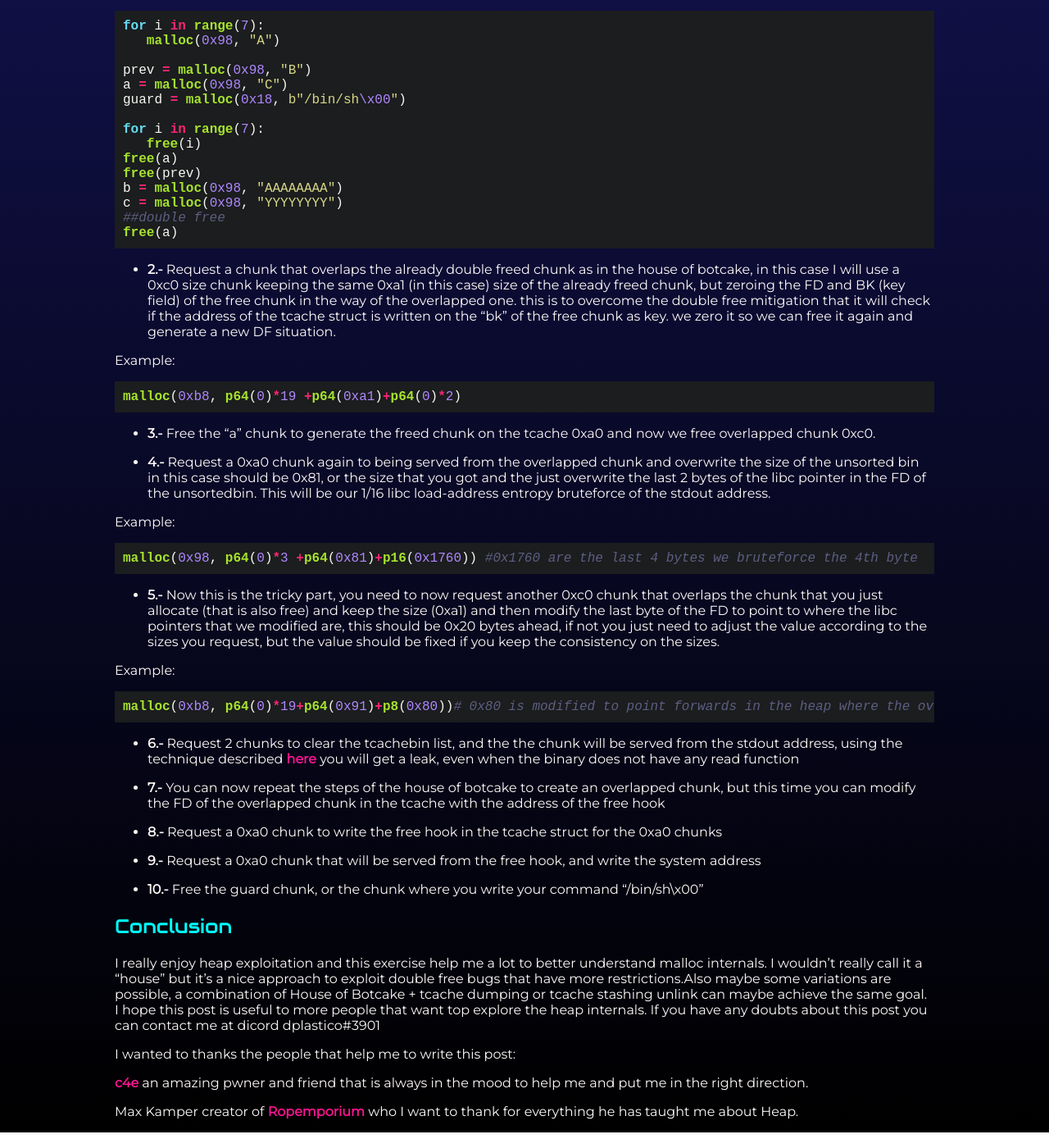
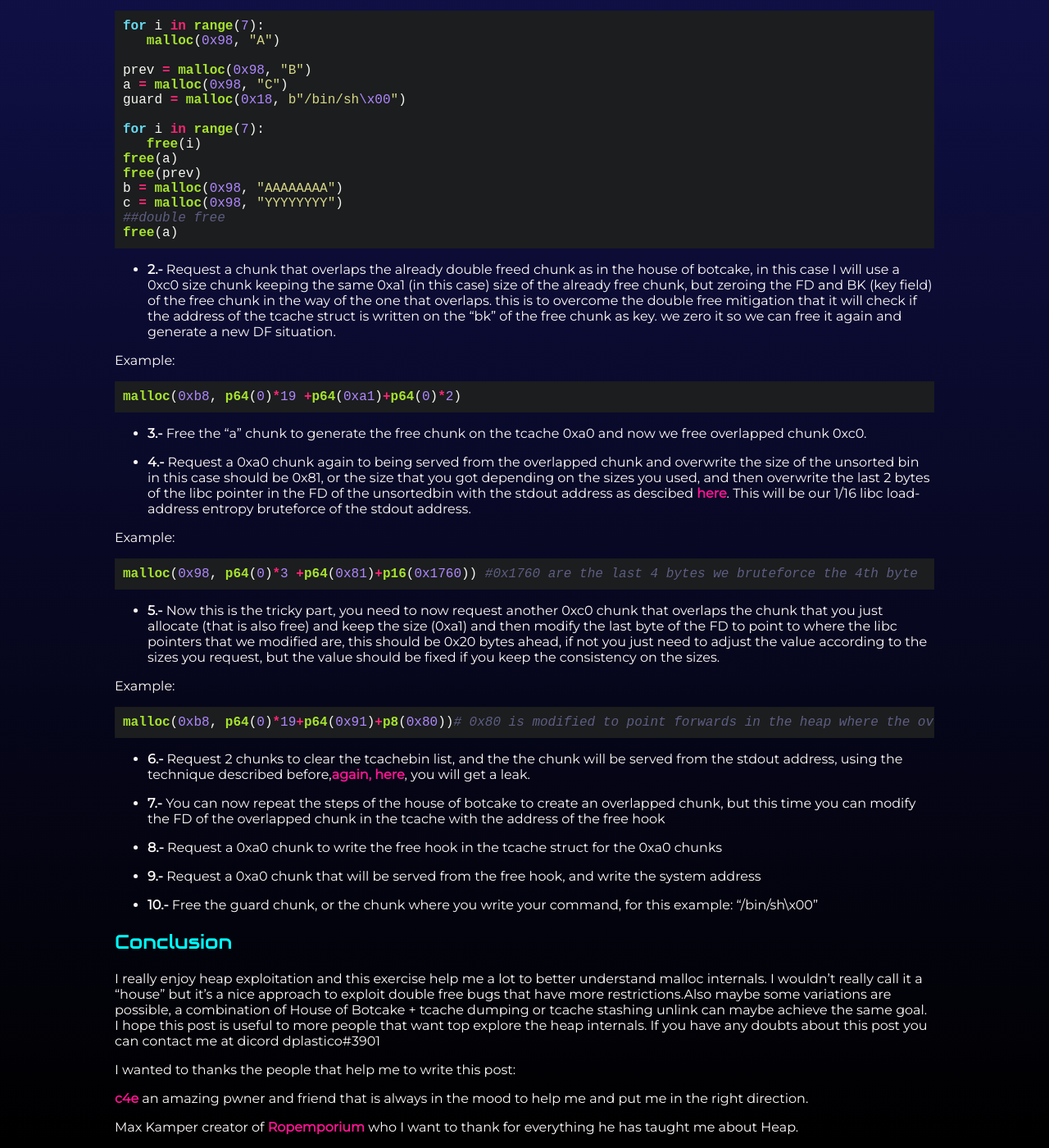
Before and after one commit to dplastico/dplastico.github.io, a Jekyll site: the page built from _posts/2021-10-17-Learning-Double-Restrictions:The-house-of-plastic-cake.md, in a window 1280 px wide and 1400 px high, scrolled down 1189 px. Shown: the whole window at 82% size. Built offline with Jekyll 4.4.1, drawn with Linux system fonts in a browser that asks for light colours; nearby versions of some CDN libraries.

Commit message:
house of plastic v1.8

````diff
--- a/_posts/2021-10-17-Learning-Double-Restrictions:The-house-of-plastic-cake.md
+++ b/_posts/2021-10-17-Learning-Double-Restrictions:The-house-of-plastic-cake.md
@@ -50,16 +50,16 @@ c = malloc(0x98, "YYYYYYYY")
 free(a)
 ```
 
-* **2.-** Request a chunk that overlaps the already double freed chunk as in the house of botcake, in this case I will  use a 0xc0 size chunk keeping the same 0xa1 (in this case) size of the already freed chunk, but zeroing the FD and BK (key field) of the free chunk in the way of the overlapped one. this is to overcome the double free mitigation that it will check if the address of the tcache struct is written on the "bk" of the free chunk as key. we zero it so we can free it again and generate a new DF situation.
+* **2.-** Request a chunk that overlaps the already double freed chunk as in the house of botcake, in this case I will  use a 0xc0 size chunk keeping the same 0xa1 (in this case) size of the already free chunk, but zeroing the FD and BK (key field) of the free chunk in the way of the one that overlaps. this is to overcome the double free mitigation that it will check if the address of the tcache struct is written on the "bk" of the free chunk as key. we zero it so we can free it again and generate a new DF situation.
 
 Example:
 ```python
 malloc(0xb8, p64(0)*19 +p64(0xa1)+p64(0)*2)
 ```
 
-* **3.-** Free the "a" chunk to generate the freed chunk on the tcache 0xa0 and now we free overlapped chunk 0xc0.
+* **3.-** Free the "a" chunk to generate the free chunk on the tcache 0xa0 and now we free overlapped chunk 0xc0.
 
-* **4.-** Request a 0xa0 chunk again to being served from the overlapped chunk and overwrite the size of the unsorted bin in this case should be 0x81, or the size that you got and the just overwrite the last 2 bytes of the libc pointer in the FD of the unsortedbin. This will be our 1/16 libc load-address entropy bruteforce of the stdout address.
+* **4.-** Request a 0xa0 chunk again to being served from the overlapped chunk and overwrite the size of the unsorted bin in this case should be 0x81, or the size that you got depending on the sizes you used, and then overwrite the last 2 bytes of the libc pointer in the FD of the unsortedbin with the stdout address as descibed [here]([here](https://vigneshsrao.github.io/posts/babytcache/)). This will be our 1/16 libc load-address entropy bruteforce of the stdout address.
 
 Example:
 ```python
@@ -73,7 +73,7 @@ Example:
 malloc(0xb8, p64(0)*19+p64(0x91)+p8(0x80))# 0x80 is modified to point forwards in the heap where the overwritten libc pointer is
 ```
 
-* **6.-** Request 2 chunks to clear the tcachebin list, and the the chunk will be served from the stdout address, using the technique described [here](https://vigneshsrao.github.io/posts/babytcache/) you will get a leak, even when the binary does not have any read function
+* **6.-** Request 2 chunks to clear the tcachebin list, and the the chunk will be served from the stdout address, using the technique described before,[again, here](https://vigneshsrao.github.io/posts/babytcache/), you will get a leak.
 
 * **7.-** You can now repeat the steps of the house of botcake to create an overlapped chunk, but this time you can modify the FD of the overlapped chunk in the tcache with the address of the free hook
 
@@ -81,7 +81,7 @@ malloc(0xb8, p64(0)*19+p64(0x91)+p8(0x80))# 0x80 is modified to point forwards i
 
 * **9.-** Request a 0xa0 chunk that will be served from the free hook, and write the system address
 
-* **10.-** Free the guard chunk, or the chunk where you write your command "/bin/sh\x00"
+* **10.-** Free the guard chunk, or the chunk where you write your command, for this example: "/bin/sh\x00"
 
 # Conclusion
 
````
